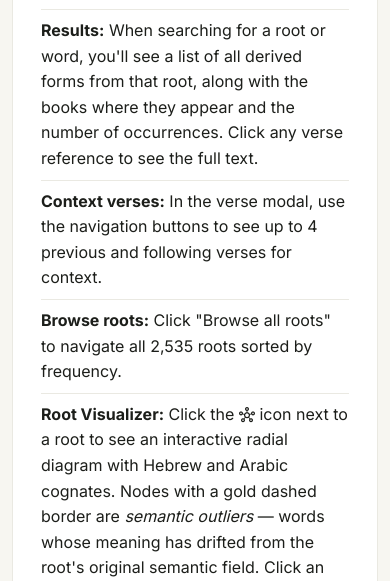
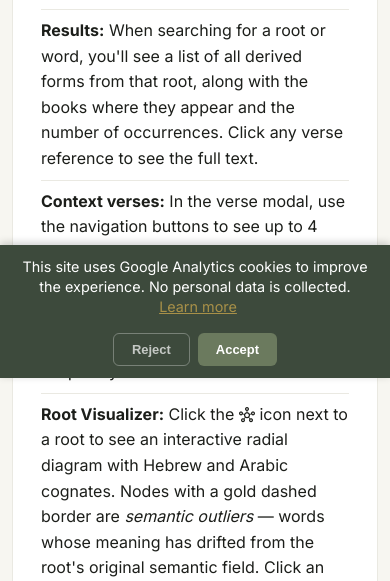
Before and after one commit to Jossifresben/peshitta, a Flask app: template peshitta_roots/templates/help.html in a window 390 px wide. Shown: the part 466-1047 px from the top of the page. Run offline with Flask 3, Linux system fonts and the light colour scheme; the template is opened without the code that fills it: most values are stand-ins (such as "Sample title", 1, 10 or a date in 2020).

Commit message:
Add GDPR cookie consent banner for Google Analytics
GA now loads only after explicit user consent. Banner appears on first
visit with Accept/Reject buttons. Rejecting clears any existing GA
cookies. Consent stored in cookie for 1 year. Fully translated in
ES/EN/HE/AR. Mobile responsive (stacks vertically on small screens).

Co-Authored-By: Claude Opus 4.6 (1M context) <noreply@anthropic.com>

```diff
--- a/peshitta_roots/static/style.css
+++ b/peshitta_roots/static/style.css
@@ -2251,6 +2251,43 @@ footer a:hover {
 .prox-hl1 { background: rgba(107, 122, 94, 0.25); border-radius: 3px; padding: 1px 3px; }
 .prox-hl2 { background: rgba(180, 140, 50, 0.3); border-radius: 3px; padding: 1px 3px; }
 
+/* Cookie consent banner */
+.cookie-banner {
+    position: fixed;
+    bottom: 0;
+    left: 0;
+    right: 0;
+    background: var(--bg-header);
+    color: #fff;
+    padding: 14px 20px;
+    display: flex;
+    align-items: center;
+    justify-content: space-between;
+    gap: 16px;
+    z-index: 9999;
+    box-shadow: 0 -2px 8px rgba(0,0,0,0.2);
+    font-size: 0.9em;
+}
+.cookie-text { flex: 1; line-height: 1.4; }
+.cookie-link { color: var(--accent-gold, #d4a843); margin-left: 6px; }
+.cookie-buttons { display: flex; gap: 8px; flex-shrink: 0; }
+.cookie-btn {
+    padding: 8px 18px;
+    border: none;
+    border-radius: 6px;
+    cursor: pointer;
+    font-weight: 600;
+    font-size: 0.9em;
+}
+.cookie-accept { background: var(--accent); color: #fff; }
+.cookie-accept:hover { background: var(--accent-dark); }
+.cookie-reject { background: transparent; color: rgba(255,255,255,0.7); border: 1px solid rgba(255,255,255,0.3); }
+.cookie-reject:hover { color: #fff; border-color: #fff; }
+@media (max-width: 600px) {
+    .cookie-banner { flex-direction: column; text-align: center; padding: 12px 16px; }
+    .cookie-buttons { width: 100%; justify-content: center; }
+}
+
 .bookmarks-toggle { color: var(--text-body); text-decoration: none; display: flex; align-items: center; }
 .bookmarks-toggle .material-symbols-outlined { font-size: 22px; }
 
--- a/peshitta_roots/templates/base.html
+++ b/peshitta_roots/templates/base.html
@@ -2,8 +2,19 @@
 <html lang="{{ lang }}" dir="{{ 'rtl' if lang in ('he', 'ar') else 'ltr' }}">
 <head>
     <meta charset="UTF-8">
-    <script async src="https://www.googletagmanager.com/gtag/js?id=G-S8KTQRY55S"></script>
-    <script>window.dataLayer=window.dataLayer||[];function gtag(){dataLayer.push(arguments);}gtag('js',new Date());gtag('config','G-S8KTQRY55S');</script>
+    <script>
+    // GA loads only after cookie consent
+    function loadGA(){
+        if(document.getElementById('ga-script'))return;
+        var s=document.createElement('script');s.id='ga-script';s.async=true;
+        s.src='https://www.googletagmanager.com/gtag/js?id=G-S8KTQRY55S';
+        document.head.appendChild(s);
+        window.dataLayer=window.dataLayer||[];
+        function gtag(){dataLayer.push(arguments);}
+        window.gtag=gtag;gtag('js',new Date());gtag('config','G-S8KTQRY55S');
+    }
+    if(document.cookie.indexOf('cookie_consent=accepted')!==-1){loadGA();}
+    </script>
     <meta name="viewport" content="width=device-width, initial-scale=1.0">
     <title>{% block title %}{{ t.app_title }}{% endblock %}</title>
     <meta name="description" content="{{ meta_description|default(t.app_subtitle) }}">
@@ -131,5 +142,41 @@
     })();
     </script>
     {% block scripts %}{% endblock %}
+
+    <!-- GDPR Cookie Consent Banner -->
+    <div id="cookie-banner" class="cookie-banner" style="display:none;">
+        <div class="cookie-text">
+            {% if lang == 'es' %}Esta web usa cookies de Google Analytics para mejorar la experiencia. No se recopilan datos personales.
+            {% elif lang == 'he' %}אתר זה משתמש בעוגיות Google Analytics לשיפור החוויה. לא נאספים נתונים אישיים.
+            {% elif lang == 'ar' %}يستخدم هذا الموقع ملفات تعريف ارتباط Google Analytics لتحسين التجربة. لا يتم جمع بيانات شخصية.
+            {% else %}This site uses Google Analytics cookies to improve the experience. No personal data is collected.
+            {% endif %}
+            <a href="{{ url_for('methodology_page', lang=lang) }}#privacy" class="cookie-link">{% if lang == 'es' %}Más info{% elif lang == 'he' %}מידע נוסף{% elif lang == 'ar' %}المزيد{% else %}Learn more{% endif %}</a>
+        </div>
+        <div class="cookie-buttons">
+            <button class="cookie-btn cookie-reject" onclick="cookieConsent('rejected')">{% if lang == 'es' %}Rechazar{% elif lang == 'he' %}דחה{% elif lang == 'ar' %}رفض{% else %}Reject{% endif %}</button>
+            <button class="cookie-btn cookie-accept" onclick="cookieConsent('accepted')">{% if lang == 'es' %}Aceptar{% elif lang == 'he' %}אשר{% elif lang == 'ar' %}قبول{% else %}Accept{% endif %}</button>
+        </div>
+    </div>
+    <script>
+    function cookieConsent(choice) {
+        document.cookie = 'cookie_consent=' + choice + ';path=/;max-age=31536000;SameSite=Lax';
+        document.getElementById('cookie-banner').style.display = 'none';
+        if (choice === 'accepted') { loadGA(); }
+        else {
+            // Clear any existing GA cookies
+            var gaCookies = document.cookie.split(';').filter(function(c){return c.trim().match(/^_ga/);});
+            gaCookies.forEach(function(c){
+                var name = c.split('=')[0].trim();
+                document.cookie = name + '=;path=/;max-age=0;domain=.' + location.hostname;
+                document.cookie = name + '=;path=/;max-age=0';
+            });
+        }
+    }
+    // Show banner if no consent yet
+    if (document.cookie.indexOf('cookie_consent=') === -1) {
+        document.getElementById('cookie-banner').style.display = '';
+    }
+    </script>
 </body>
 </html>
```
